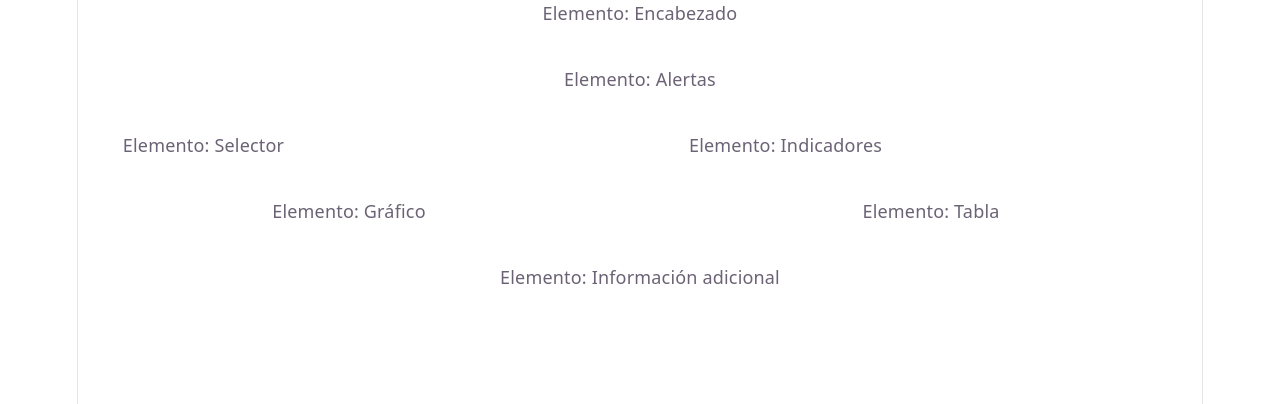
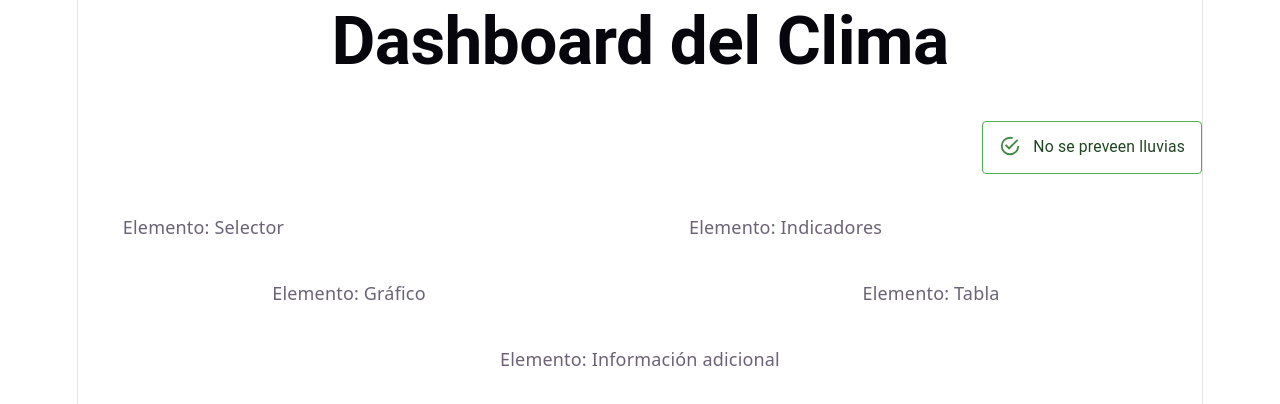
Before and after one commit to jossanchcald/dashboard, a React (Vite) app: page / in a window 1280 px wide. Shown: the top 404 px of the page. Built offline with nearby package versions, Linux system fonts and the light colour scheme.

Commit message:
Creados componentes HeaderUI y AlertUI

```diff
--- a/src/App.tsx
+++ b/src/App.tsx
@@ -1,15 +1,21 @@
 import './App.css'
-import { Grid } from '@mui/material';
+import { Alert, Grid } from '@mui/material';
+import HeaderUI from './components/HeaderUI';
+import AlertUI from './components/AlertUI';
 
 function App() {
   return (
     <Grid container spacing={5} sx={{ justifyContent: "left", alignItems: "center" }}>
 
       {/* Encabezado */}
-      <Grid size={12}>Elemento: Encabezado</Grid>
+      <Grid size={12}>
+        <HeaderUI/>
+      </Grid>
 
       {/* Alertas */}
-      <Grid size={12}>Elemento: Alertas</Grid>
+      <Grid size={12} container sx={{ justifyContent: "right", alignItems: "center" }}>
+        <AlertUI description="No se preveen lluvias"/>
+      </Grid>
 
       {/* Selector */}
       <Grid size={{ xs: 12, md: 3 }}>Elemento: Selector</Grid>
--- /dev/null
+++ b/src/components/AlertUI.tsx
@@ -0,0 +1,11 @@
+import Alert from '@mui/material/Alert';
+
+interface AlertConfig {
+    description: string;
+}
+
+export default function AlertUI(config:AlertConfig) {
+    return (
+        <Alert severity="success" variant="outlined"> {config.description}</Alert>
+    )
+}
--- /dev/null
+++ b/src/components/HeaderUI.tsx
@@ -0,0 +1,7 @@
+import Typography from '@mui/material/Typography';
+
+export default function HeaderUI() {
+    return (
+        <Typography variant="h2" component="h1" sx={{fontWeight: 'bold'}}> Dashboard del Clima </Typography>
+    )
+}
```
